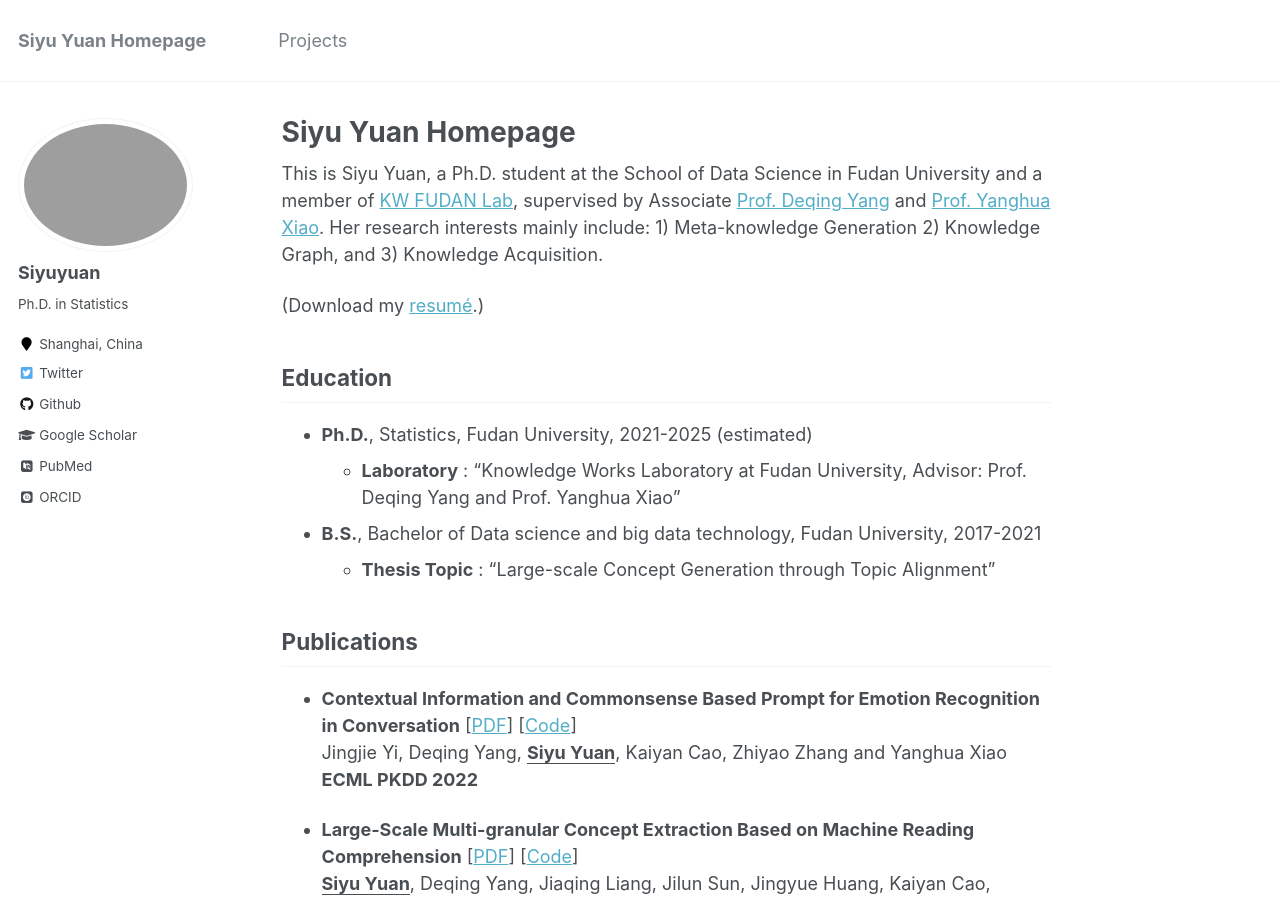
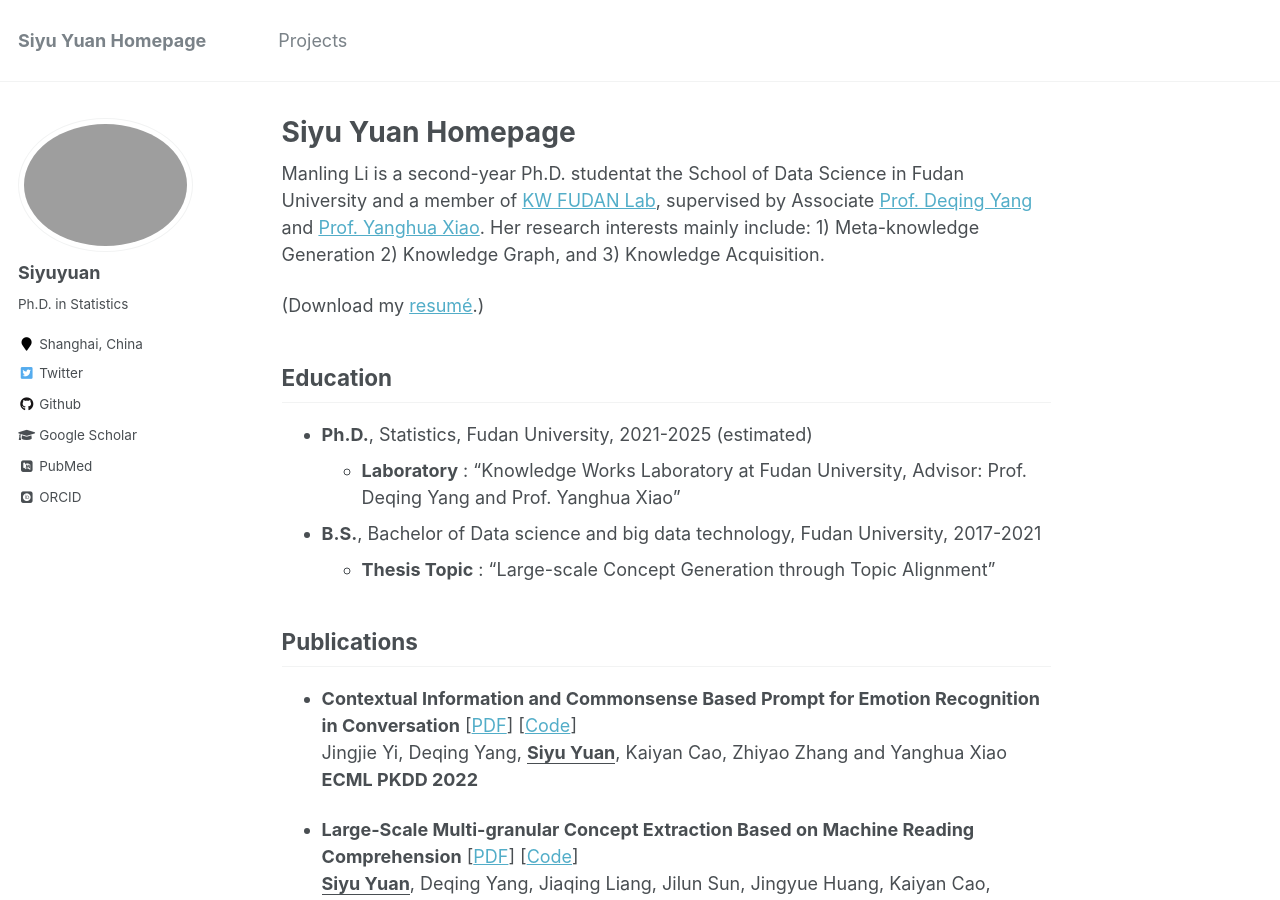
Before and after one commit to siyuyuan/siyuyuan.github.io, a Jekyll site: the page built from _pages/about.md, in a window 1280 px wide and 900 px high. Built offline with Jekyll 4.4.1, drawn with Linux system fonts in a browser that asks for light colours; some web fonts are replaced.

Commit message:
Update about.md

```diff
--- a/_pages/about.md
+++ b/_pages/about.md
@@ -8,7 +8,8 @@ redirect_from:
   - /about.html
 ---
 
-This is Siyu Yuan, a Ph.D. student at the School of Data Science in Fudan University and a member of [KW FUDAN Lab](http://kw.fudan.edu.cn/), supervised by Associate [Prof. Deqing Yang](http://kw.fudan.edu.cn/people/yangdeqing/) and [Prof. Yanghua Xiao](http://kw.fudan.edu.cn/people/xiaoyanghua/). Her research interests mainly include: 1) Meta-knowledge Generation 2) Knowledge Graph, and 3) Knowledge Acquisition.
+Manling Li is a second-year Ph.D. studentat the School of Data Science in Fudan University and a member of [KW FUDAN Lab](http://kw.fudan.edu.cn/), supervised by Associate [Prof. Deqing Yang](http://kw.fudan.edu.cn/people/yangdeqing/) and [Prof. Yanghua Xiao](http://kw.fudan.edu.cn/people/xiaoyanghua/). Her research interests mainly include: 1) Meta-knowledge Generation 2) Knowledge Graph, and 3) Knowledge Acquisition.
+
 
 (Download my [resumé](http://siyuyuan.github.io/files/CV(English).pdf).)
 
```
